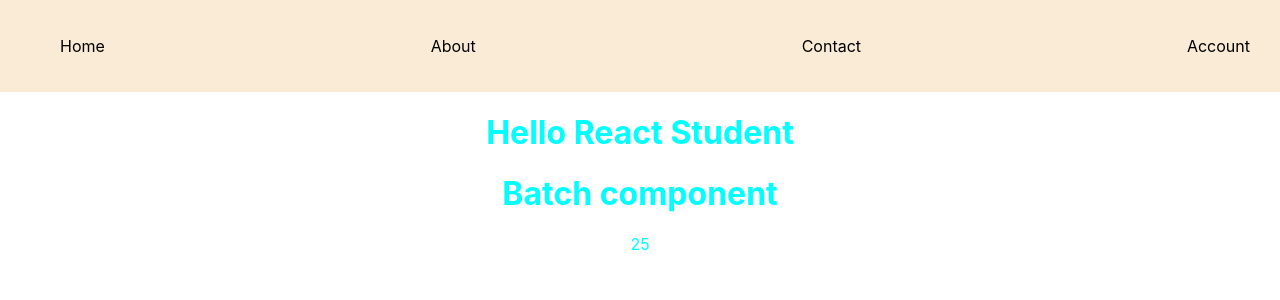
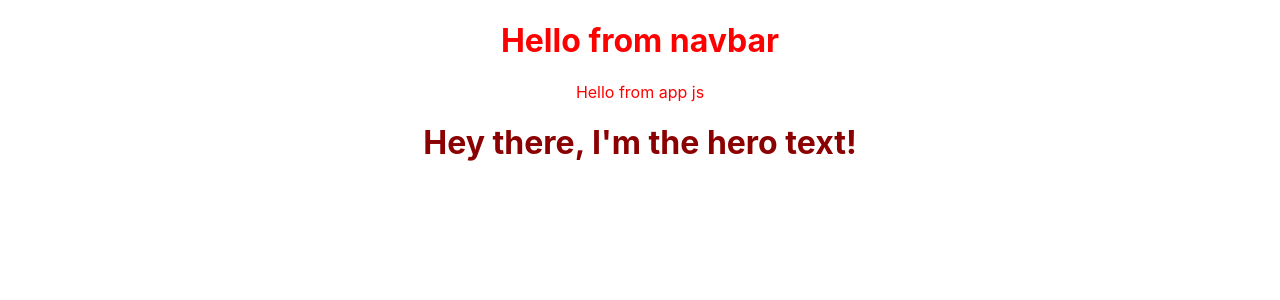
Before and after one commit to Jotule-Ben/First-React, a React (Create React App) app: page / in a window 1280 px wide. Shown: the top 300 px of the page. Built offline with nearby package versions, Linux system fonts and the light colour scheme.

Commit message:
create navbar and hero components

```diff
--- a/src/App.js
+++ b/src/App.js
@@ -1,14 +1,13 @@
 import "./style.css";
-import "./nav.css";
-import Batch from "./Batch";
-import Nav from "./Nav";
+import Navbar from "./components/Navbar";
+import Hero from "./components/Hero";
 
 function App() {
   return (
     <div className="a">
-      <Nav />
-      <h1>Hello React Student</h1>
-      <Batch />
+      <h1>Hello from navbar</h1>
+      <Navbar />
+      <Hero />
     </div>
   );
 }
--- a/src/Batch.jsx
+++ /dev/null
@@ -1,15 +0,0 @@
-// creating components
-function Batch() {
-  // logic
-  const a = 5;
-  const b = 5;
-  const c = a * b;
-  return (
-    <div>
-      <h1>Batch component</h1>
-      <p>{c}</p>
-    </div>
-  );
-}
-
-export default Batch;
--- a/src/Nav.jsx
+++ /dev/null
@@ -1,15 +0,0 @@
-// creating components
-function Nav() {
-  return (
-    <div className="nav">
-      <ul className="ul">
-        <li>Home</li>
-        <li>About</li>
-        <li>Contact</li>
-        <li>Account</li>
-      </ul>
-    </div>
-  );
-}
-
-export default Nav;
--- /dev/null
+++ b/src/components/Hero.jsx
@@ -0,0 +1,11 @@
+import React from "react";
+
+const Hero = () => {
+  return (
+    <div className="hero">
+      <h1>Hey there, I'm the hero text!</h1>
+    </div>
+  );
+};
+
+export default Hero;
--- /dev/null
+++ b/src/components/Navbar.jsx
@@ -0,0 +1,6 @@
+const Navbar = () => {
+  // JS logic
+  return <div>Hello from app js</div>;
+};
+
+export default Navbar;
--- a/src/nav.css
+++ /dev/null
@@ -1,17 +0,0 @@
-.nav {
-  background-color: antiquewhite;
-  padding: 20px;
-  padding-right: 30px;
-  text-align: center;
-}
-
-.ul {
-  color: black;
-  display: flex;
-  justify-content: space-between;
-  text-align: center;
-}
-
-.ul li {
-  list-style-type: none;
-}
--- a/src/style.css
+++ b/src/style.css
@@ -1,4 +1,9 @@
 .a {
   text-align: center;
-  color: aqua;
+  color: red;
 }
+
+.hero {
+  text-align: center;
+  color: darkred;
+}
```
Also changed, not shown: 1 other file (tests, documents, lock files or other folders).
